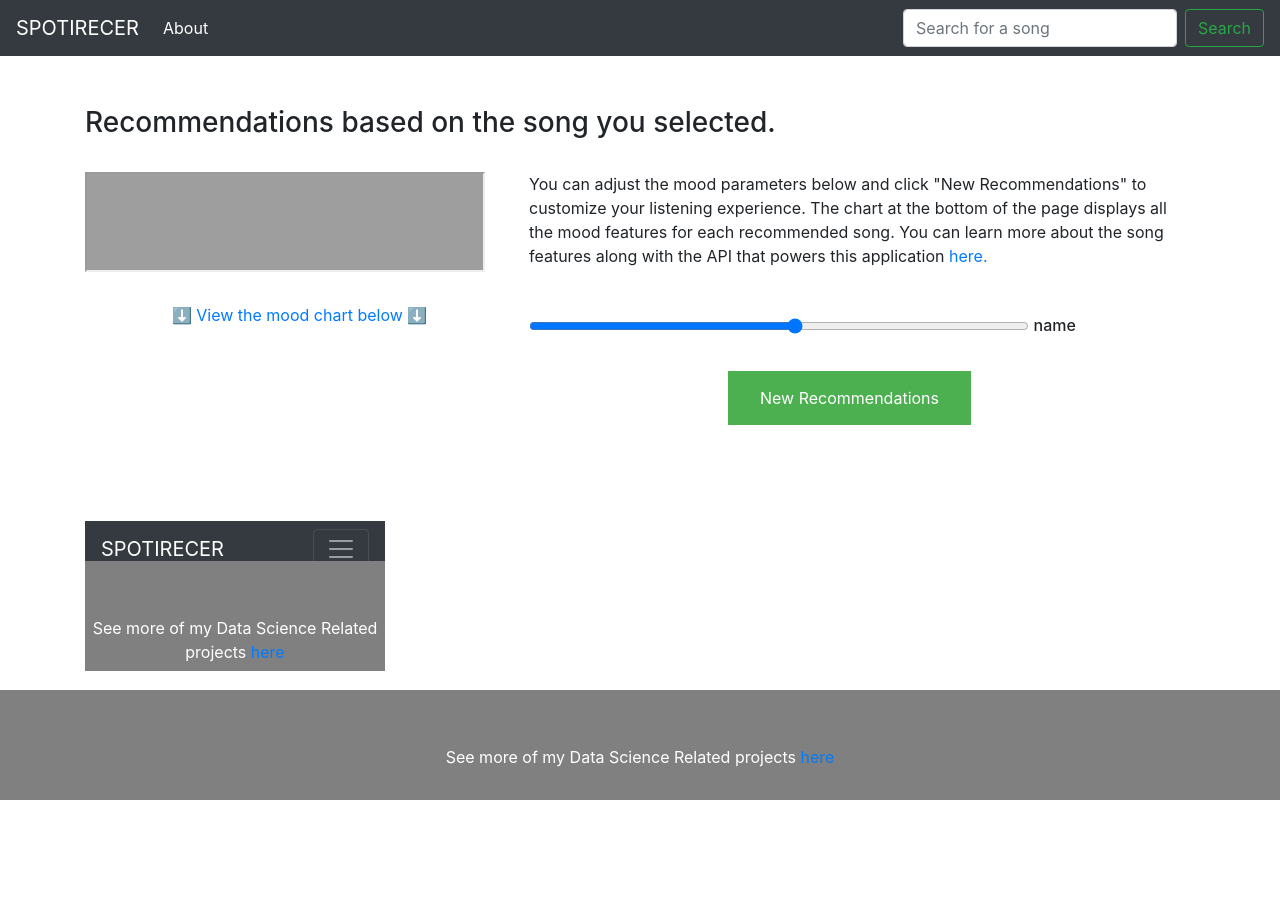
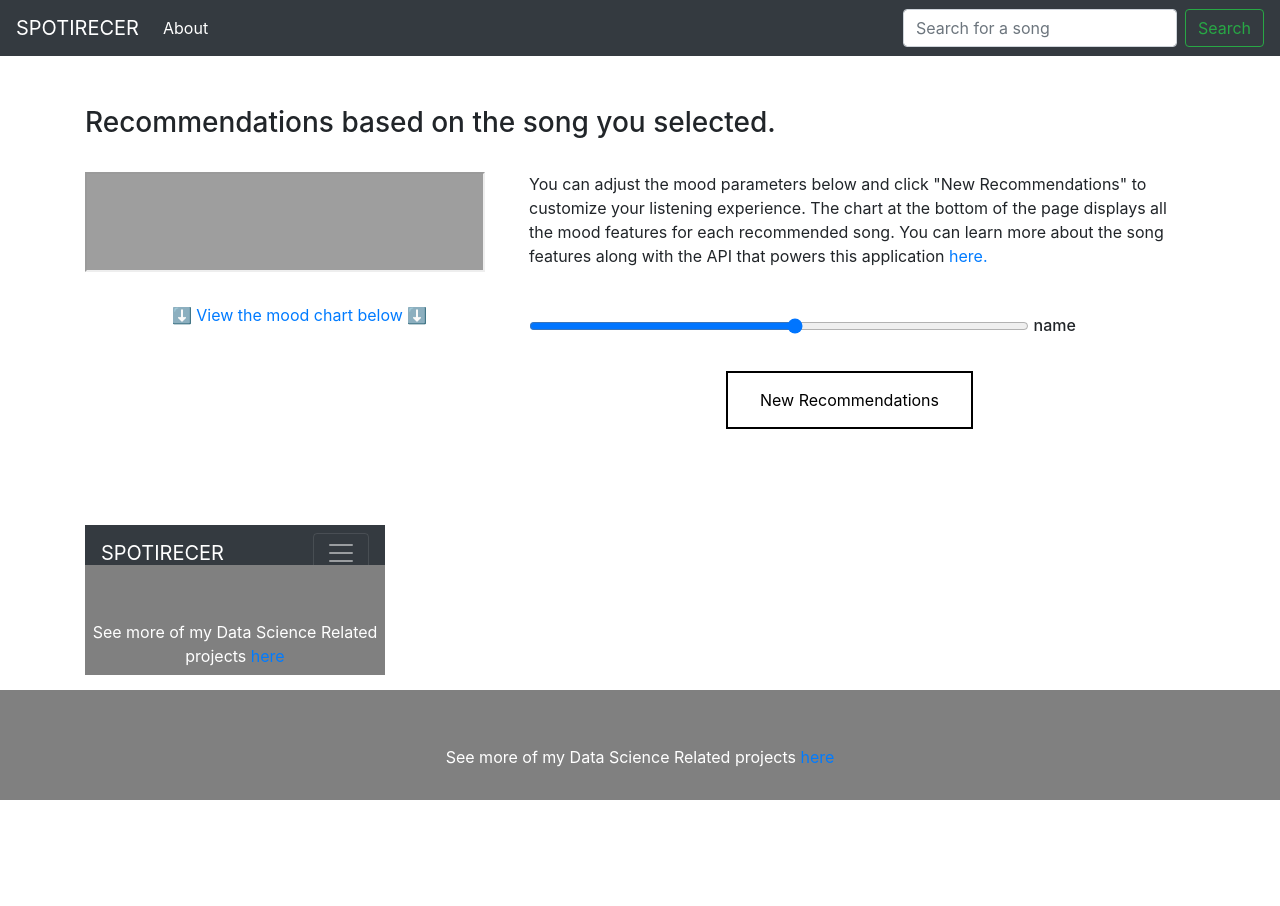
Before and after one commit to matthew-sessions/Spotify_API_Interface, a Flask app: page /recs/1 in a window 1280 px wide. Before the commit the page ends 800 px from the top, so only its background shows below. Run offline with Flask 2, Linux system fonts and the light colour scheme; a database or web service that is not in the repository returns one stand-in record (values such as "Sample title"); data that the repository does not hold is empty; some libraries are stand-ins or nearby versions; grey boxes are pictures that could not be loaded.

Commit message:
button change'

```diff
--- a/static/css/main.css
+++ b/static/css/main.css
@@ -82,7 +82,7 @@
 .chart{
   padding-bottom: 225px;
 }
-.recbutton{
+.recbutton:hover{
   background-color: #4CAF50; /* Green */
   border: none;
   color: white;
@@ -93,7 +93,7 @@
   font-size: 16px;
 
 }
-.recbutton:hover{
+.recbutton{
   background-color: white; /* Green */
   border: 2px solid black;
   color: black;
```
